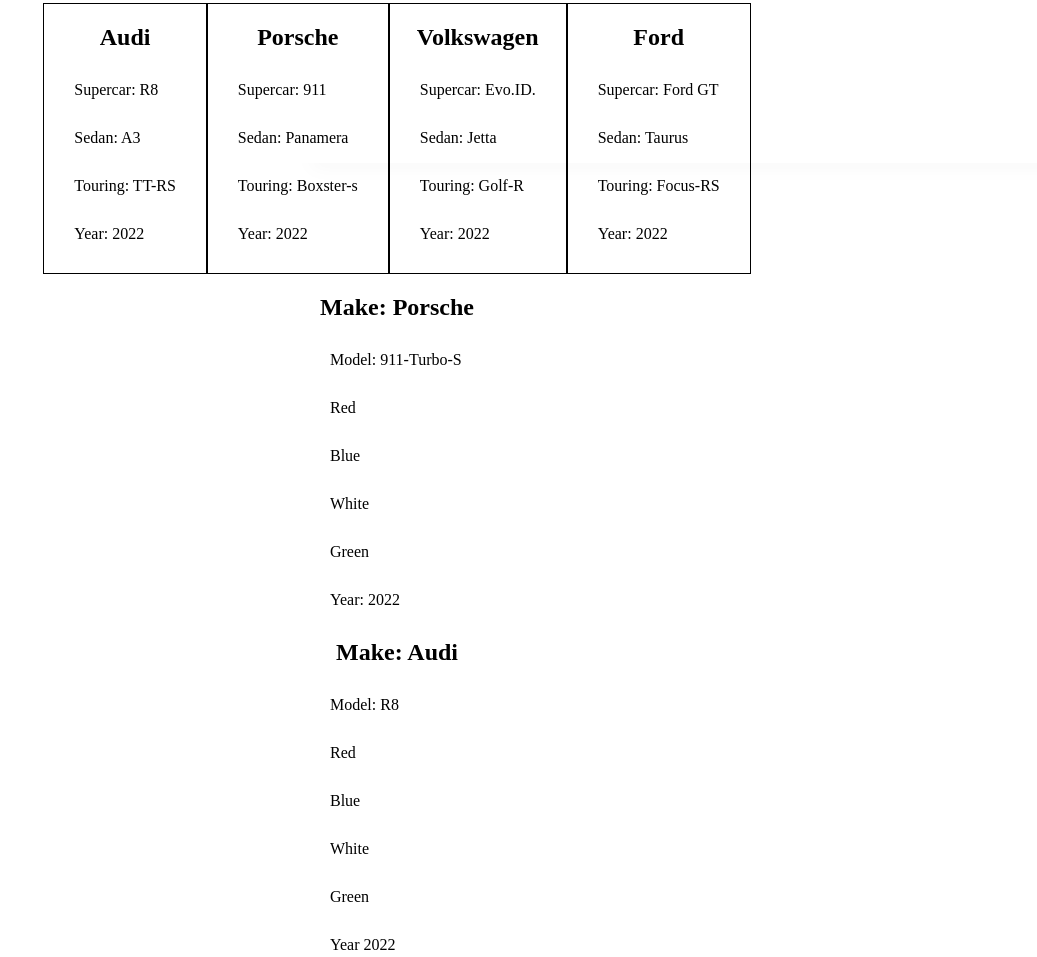
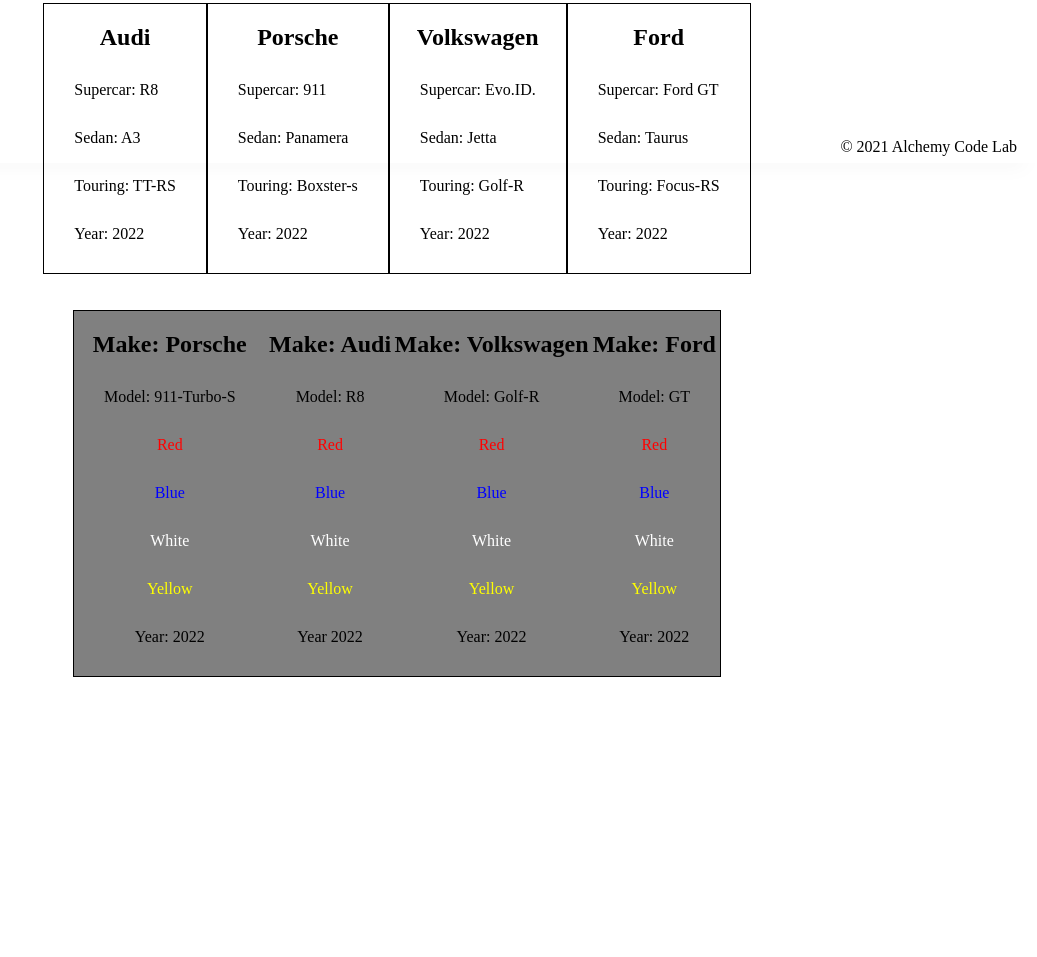
Before and after one commit to TannerRichards990/Display-List-Practice, a website with bundled scripts: page index.html in a window 1280 px wide. Shown: the part 637-1594 px from the top of the page, without its empty margins (243-1280 px from the left). After the commit the page ends 1314 px from the top, so only its background shows below. Built offline with nearby package versions, Linux system fonts and the light colour scheme.

Commit message:
added css properties of colors to text inside my fourth object

```diff
--- a/array-cars-four.js
+++ b/array-cars-four.js
@@ -6,7 +6,7 @@
             'Red',
             'Blue',
             'White',
-            'Green',
+            'Yellow',
         ],
         year: 'Year: 2022'
     },
@@ -17,7 +17,7 @@
             'Red',
             'Blue',
             'White',
-            'Green',
+            'Yellow',
         ],
         year: 'Year 2022'
     },
@@ -28,7 +28,7 @@
             'Red',
             'Blue',
             'White',
-            'Green',
+            'Yellow',
         ],
         year: 'Year: 2022'
     },
@@ -39,7 +39,7 @@
             'Red',
             'Blue',
             'White',
-            'Green',
+            'Yellow',
         ],
         year: 'Year: 2022'
     }
--- a/index.html
+++ b/index.html
@@ -43,7 +43,12 @@
 
         </section>
 
-        <section id="car-list-four" class="car-four"
+        <br>
+        <br>
+
+        <section id="car-list-four" class="car-four">
+
+        </section>
     </main>
     <footer>
         <div class="copy gutter-right">&copy; 2021 Alchemy Code Lab</div>
--- a/render-four.js
+++ b/render-four.js
@@ -6,7 +6,7 @@
     const colorRedEl = document.createElement('p');
     const colorBlueEl = document.createElement('p');
     const colorWhiteEl = document.createElement('p');
-    const colorGreenEl = document.createElement('p');
+    const colorYellowEl = document.createElement('p');
     const yearEl = document.createElement('p');
 
     makeEl.textContent = cars.make;
@@ -14,10 +14,18 @@
     colorRedEl.textContent = cars.colors[0];
     colorBlueEl.textContent = cars.colors[1];
     colorWhiteEl.textContent = cars.colors[2];
-    colorGreenEl.textContent = cars.colors[3];
+    colorYellowEl.textContent = cars.colors[3];
+    colorRedEl.style.color = cars.colors[0];
+    colorBlueEl.style.color = cars.colors[1];
+    colorWhiteEl.style.color = cars.colors[2];
+    colorYellowEl.style.color = cars.colors[3];
+
+
+
+
     yearEl.textContent = cars.year;
     porscheContainerEl.classList.add('Porsche');
-    porscheContainerEl.append(makeEl, modelEl, colorRedEl, colorBlueEl, colorWhiteEl, colorGreenEl, yearEl);
+    porscheContainerEl.append(makeEl, modelEl, colorRedEl, colorBlueEl, colorWhiteEl, colorYellowEl, yearEl);
     return porscheContainerEl;
 
 
--- a/styles/home.css
+++ b/styles/home.css
@@ -49,3 +49,14 @@
     justify-content: center;
     align-items: center;
 }
+
+.car-four{
+    display: flex;
+    justify-content: center;
+    align-items: center;
+    text-align: center;
+    border: 1px solid black;
+    background-color: grey;
+
+
+}
```
